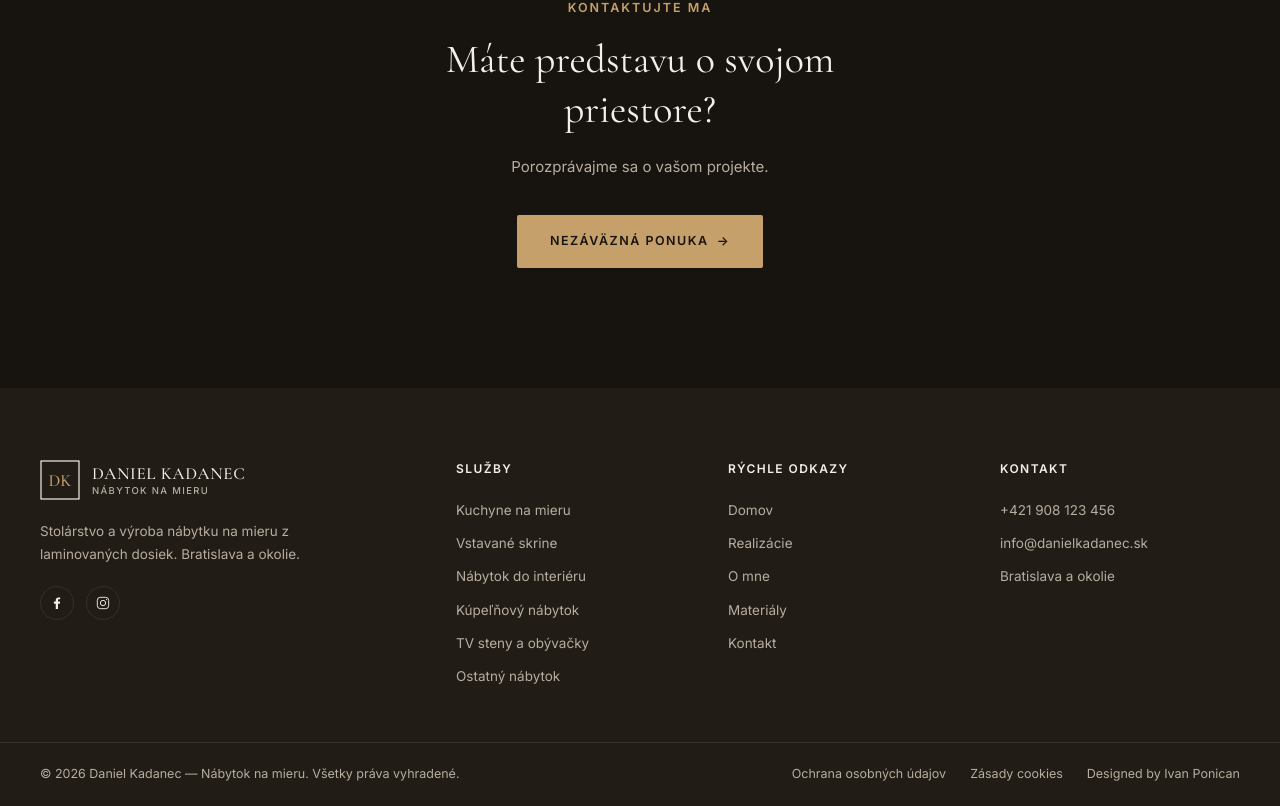
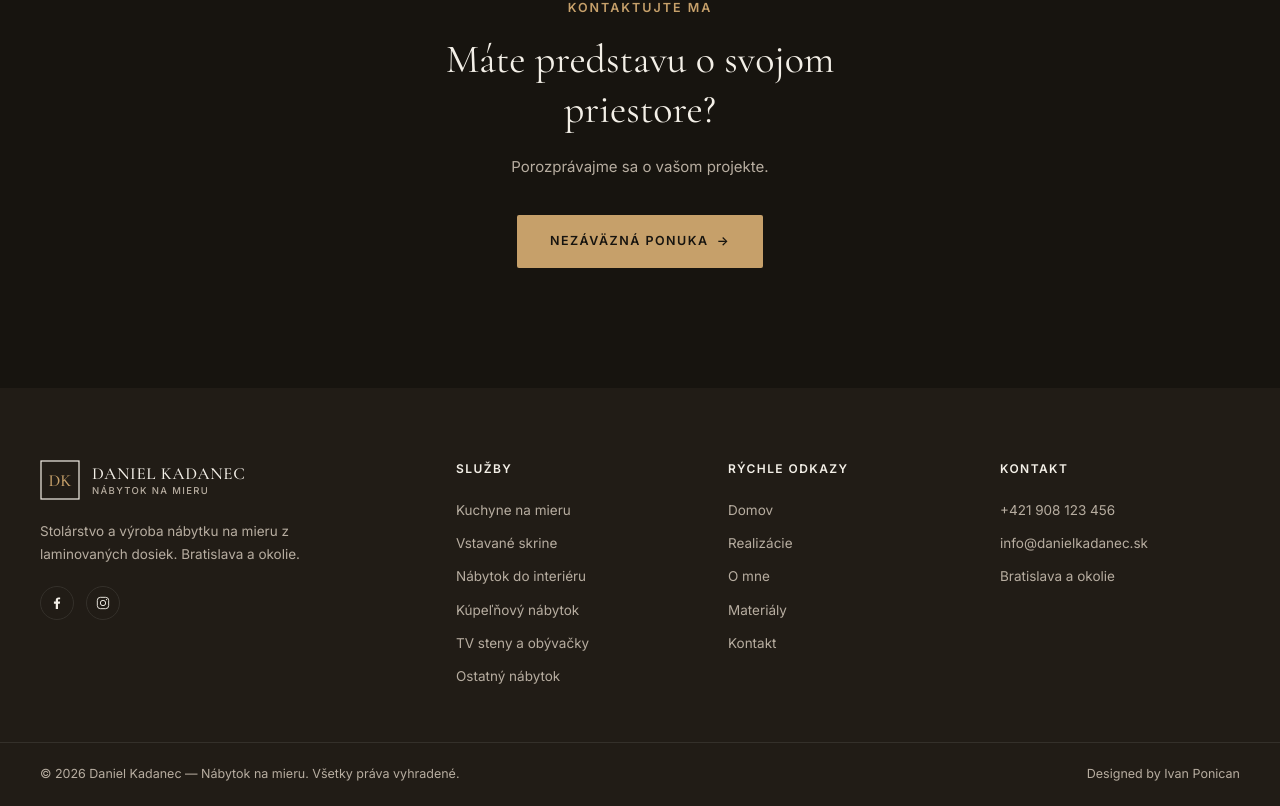
Before and after one commit to CarterIvan/daniel_kadanec, a React (Vite) app: page /kupelnovy-nabytok in a window 1280 px wide. Shown: the part 3313-4119 px from the top of the page. Built offline with nearby package versions, Linux system fonts and the light colour scheme.

Commit message:
Update Footer.jsx

```diff
--- a/src/components/Footer/Footer.jsx
+++ b/src/components/Footer/Footer.jsx
@@ -72,8 +72,7 @@ function Footer() {
         <div className={`container ${styles.bottomInner}`}>
           <span>© 2026 Daniel Kadanec — Nábytok na mieru. Všetky práva vyhradené.</span>
           <div className={styles.bottomLinks}>
-            <a href="#">Ochrana osobných údajov</a>
-            <a href="#">Zásady cookies</a>
+
             <a href="#">Designed by Ivan Ponican</a>
           </div>
         </div>
```
